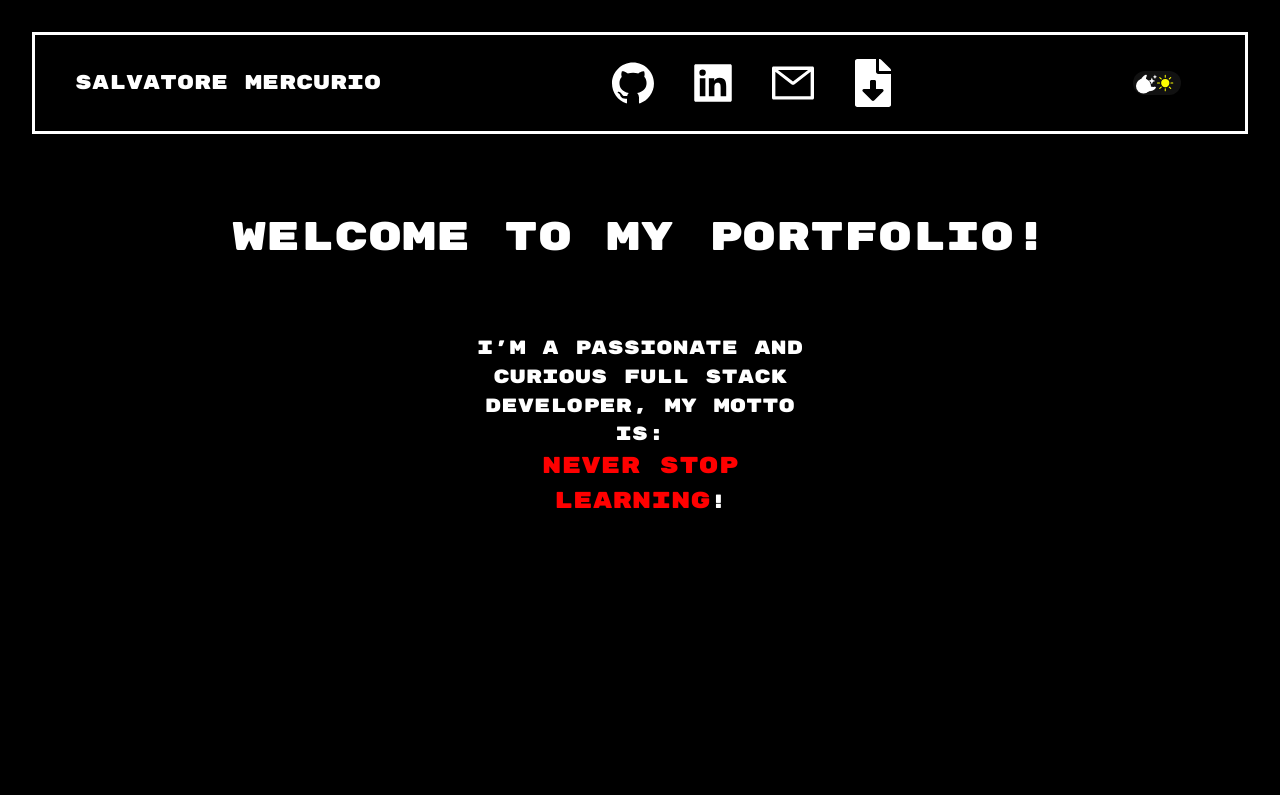
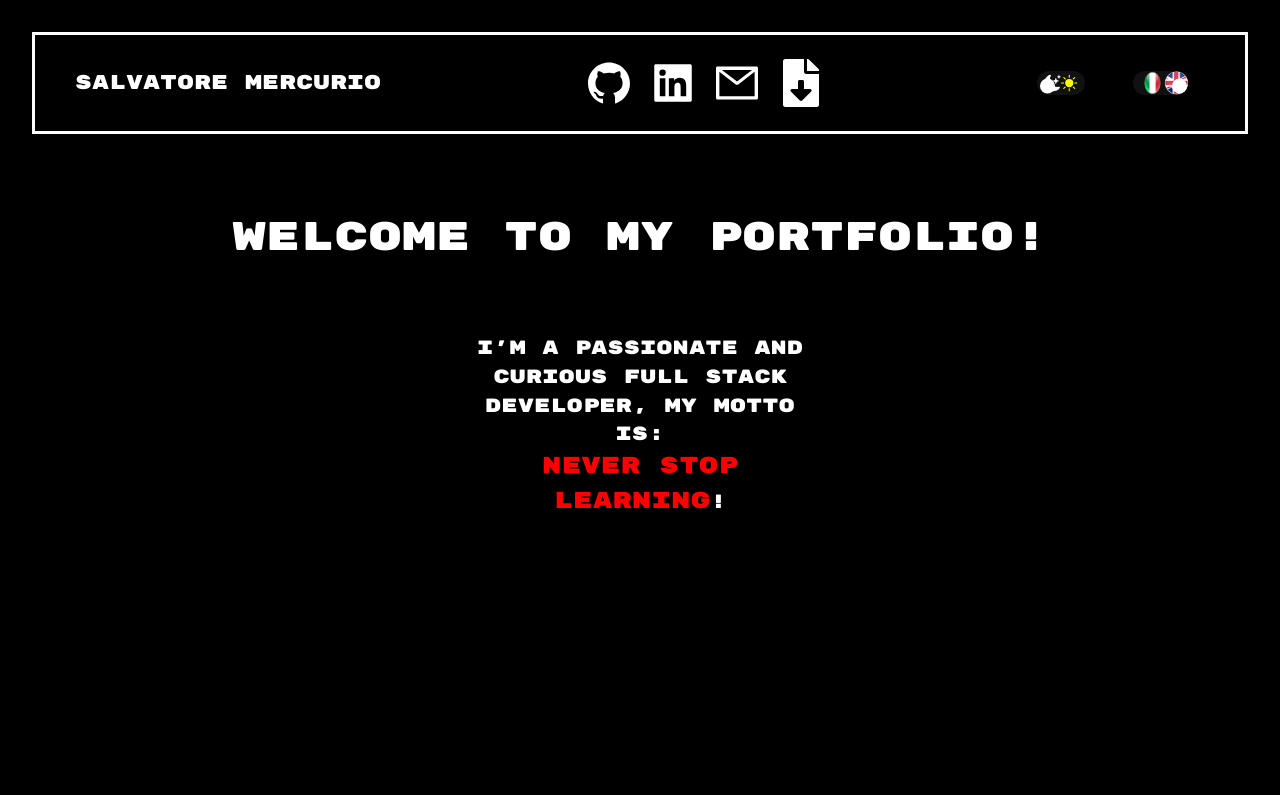
Before and after one commit to Salvo1789/salvatore-mercurio-portfolio, a React (Create React App) app: page / in a window 1280 px wide. Shown: the top 795 px of the page. Built offline with nearby package versions, Linux system fonts and the light colour scheme.

Commit message:
Added two languages: Italian & English

```diff
--- a/src/App.css
+++ b/src/App.css
@@ -67,6 +67,12 @@
 
   #darkmode .checkbox:checked + .label .ball{
 	transform: translateX(24px);
+  }
+
+  .flag{
+	width: 1rem;
+	height: 1rem;
+	border-radius: 50%;
   }
 
 /* Presentation style */
--- a/src/components/PortfolioNavbar.jsx
+++ b/src/components/PortfolioNavbar.jsx
@@ -2,10 +2,12 @@ import { Container, Nav, Navbar } from "react-bootstrap";
 import { BsMoonStarsFill, BsFillSunFill } from "react-icons/bs";
 import { AiFillGithub, AiFillLinkedin, AiOutlineMail} from 'react-icons/ai'
 import { FaFileDownload} from 'react-icons/fa'
+import italy_flag from '../italy_flag.png';
+import uk_flag from '../uk_flag.png';
 
 import { useDispatch, useSelector } from "react-redux";
 import { useEffect } from "react";
-import { handledarkMode } from "../redux/action";
+import { handleLanguage, handledarkMode } from "../redux/action";
 
 import CV_Salvatore_Mercurio from '../assets/CV_Salvatore_Mercurio.pdf'
 
@@ -15,7 +17,8 @@ const PortfolioNavbar = () => {
   const dispatch = useDispatch();
 
   // calling our state from the reduxer using useSelector hook of redux
-  const mode = useSelector((state) => state.mainReducer.isdarkMode);
+  const mode = useSelector((state) => state.darkMode.isdarkMode);
+  const lang = useSelector((state) => state.language.isEnglish);
 
   // destructuring isdarkMode state from mode variable called using useSelector hook of redux
   // const { isdarkMode } = mode;
@@ -26,6 +29,14 @@ const PortfolioNavbar = () => {
       ? dispatch(handledarkMode(false))
       : dispatch(handledarkMode(true));
   };
+
+  const switchLanguage = () => {
+    lang
+      ? dispatch(handleLanguage(false))
+      : dispatch(handleLanguage(true));
+  };
+
+
   useEffect(() => {
     //changing color of body with darkmode in useEffect
     document.body.style.backgroundColor = mode ? "#fff" : "#000";
@@ -40,35 +51,55 @@ const PortfolioNavbar = () => {
         <Navbar.Toggle aria-controls="basic-navbar-nav" />
         <Navbar.Collapse id="basic-navbar-nav">
           <Nav className="m-auto">
-            <Nav.Link href="#link" style={{ color: mode ? "black" : "white"}}>
-            <a href="https://github.com/Salvo1789" target="_blank" class="nav-link px-2 text-light"><AiFillGithub style={{ width: "3rem", height: "3rem", color: mode ? "black" : "white"}}/></a>
+            <Nav.Link href="https://github.com/Salvo1789" target="_blank" style={{ color: mode ? "black" : "white"}}>
+            <AiFillGithub style={{ width: "3rem", height: "3rem", color: mode ? "black" : "white"}}/>
             </Nav.Link>
-            <Nav.Link href="#link" style={{ color: mode ? "black" : "white"}}>
-            <a href="https://www.linkedin.com/in/salvatore-mercurio-full-stack-web-developer/" target="_blank" class="nav-link px-2"><AiFillLinkedin style={{ width: "3rem", height: "3rem", color: mode ? "black" : "white"}}/></a>
+            <Nav.Link href="https://www.linkedin.com/in/salvatore-mercurio-full-stack-web-developer/" target="_blank" style={{ color: mode ? "black" : "white"}}>
+            <AiFillLinkedin style={{ width: "3rem", height: "3rem", color: mode ? "black" : "white"}}/>
             </Nav.Link>
-            <Nav.Link href="#home" style={{ color: mode ? "black" : "white"}}>
-            <a href="mailto:salvo.mercurio89@gmail.com" class="nav-link px-2 "><AiOutlineMail style={{ width: "3rem", height: "3rem", color: mode ? "black" : "white"}}/></a>
+            <Nav.Link href="mailto:salvo.mercurio89@gmail.com" style={{ color: mode ? "black" : "white"}}>
+            <AiOutlineMail style={{ width: "3rem", height: "3rem", color: mode ? "black" : "white"}}/>
             </Nav.Link>
-            <Nav.Link href="#home" style={{ color: mode ? "black" : "white"}}>
-            <a href={CV_Salvatore_Mercurio} download="cv-salvatore-mercurio" class="nav-link px-2 "><FaFileDownload style={{ width: "3rem", height: "3rem", color: mode ? "black" : "white"}}/></a>
+            <Nav.Link href={CV_Salvatore_Mercurio} download="cv-salvatore-mercurio" style={{ color: mode ? "black" : "white"}}>
+            <FaFileDownload style={{ width: "3rem", height: "3rem", color: mode ? "black" : "white"}}/>
             </Nav.Link>
           </Nav>
         </Navbar.Collapse>
+
         <div
           id="darkmode"
       >
         <input
           type="checkbox"
           className="checkbox"
-          id="checkbox"
+          id="checkbox1"
           // onChange prop to fire our internal function for changing the dark mode value
           onChange={switchDarkMode}
           // checking checked prop with dark mode state
           checked={mode}
         />
-        <label htmlFor="checkbox" className="label">
+        <label htmlFor="checkbox1" className="label">
           <BsMoonStarsFill color="white" />
           <BsFillSunFill color="yellow" />
+          <div className="ball"></div>
+        </label>
+      </div>
+
+      <div
+          id="darkmode"
+      >
+        <input
+          type="checkbox"
+          className="checkbox"
+          id="checkbox2"
+          // onChange prop to fire our internal function for changing the dark mode value
+          onChange={switchLanguage}
+          // checking checked prop with dark mode state
+          checked={lang}
+        />
+        <label htmlFor="checkbox2" className="label">
+          <img className="flag" src={italy_flag} />
+          <img className="flag" src={uk_flag} />
           <div className="ball"></div>
         </label>
       </div>
--- a/src/components/Presentation.jsx
+++ b/src/components/Presentation.jsx
@@ -2,7 +2,29 @@ import { Container, Row, Col } from "react-bootstrap";
 import { useSelector } from "react-redux";
 
 const Presentation = () => {
-  const mode = useSelector((state) => state.mainReducer.isdarkMode);
+  const mode = useSelector((state) => state.darkMode.isdarkMode);
+  const lang = useSelector((state) => state.language.isEnglish);
+
+  let text1 = "WELCOME TO MY PORTFOLIO!";
+  if (lang){
+    text1 = "WELCOME TO MY PORTFOLIO!"
+   }else{
+    text1 = "BENVENUTO NEL MIO PORTFOLIO";
+   }
+
+   let text2 = "I'm a passionate and curious Full Stack Developer, my motto is:";
+  if (lang){
+    text2 = "I'm a passionate and curious Full Stack Developer, my motto is:";
+   }else{
+    text2 = "Sono un full-stack Developer appassionato e curioso, il mio motto é:";
+   }
+
+   let text3 = "NEVER STOP LEARNING";
+  if (lang){
+    text3 = "NEVER STOP LEARNING";
+   }else{
+    text3 = "MAI SMETTERE DI IMPARARE";
+   }
 
   return (
     <Container
@@ -14,16 +36,16 @@ const Presentation = () => {
       <Row>
         <Col style={{ textAlign: "center", margin: "2rem auto" }}>
           <h1 style={{ color: mode ? "black" : "white" }}>
-            WELCOME TO MY PORTFOLIO!
+            {text1}
           </h1>
         </Col>
       </Row>
       <Row>
         <Col style={{ textAlign: "center", margin: "2rem auto" }}>
           <p style={{ color: mode ? "black" : "white" }}>
-            I'm a passionate and curious Full Stack Developer, my motto is:
+           {text2}
             <br></br>
-            <span className="quote">NEVER STOP LEARNING</span>!
+            <span className="quote">{text3}</span>!
           </p>
         </Col>
       </Row>
--- a/src/components/ProjectsList.jsx
+++ b/src/components/ProjectsList.jsx
@@ -12,11 +12,26 @@ import mememory_2 from "../assets/projects_img/mememory_2.png";
 
 const ProjectsList = () => {
 
-  const mode = useSelector((state) => state.mainReducer.isdarkMode);
+  const mode = useSelector((state) => state.darkMode.isdarkMode);
+  const lang = useSelector((state) => state.language.isEnglish);
+
+  let title = "MY PROJECTS";
+  if(lang){
+    title = "MY PROJECTS";
+  }else{
+    title = "I MIEI PROGETTI";
+  }
+
+  let subtitle = "USED TECHNOLOGIES:";
+  if(lang){
+    subtitle = "USED TECHNOLOGIES:";
+  }else{
+    subtitle = "TECNOLOGIE UTILIZZATE:";
+  }
 
   return (
     <Container style={{ background: mode ? "white" : "black" }}>
-      <h1 className="text-center" style={{ color: mode ? "black" : "white" }}>MY PROJECTS</h1>
+      <h1 className="text-center" style={{ color: mode ? "black" : "white" }}>{title}</h1>
       <br></br>
       <Swiper
         effect={"coverflow"}
@@ -42,7 +57,7 @@ const ProjectsList = () => {
               <Card.Title>Newrizon - Mobile Product Website</Card.Title>
               <br></br>
               <Card.Text>
-                Used Technologies:
+                {subtitle}
                 <br></br>
                 #HTML #CSS #JavaScript #React.js #Redux #bootstrap
                 #Java #SpringBoot #SQL #PostgreSQL
@@ -60,7 +75,7 @@ const ProjectsList = () => {
               <Card.Title>Mercurioweather - Weather web app</Card.Title>
               <br></br>
               <Card.Text>
-                Used Technologies:
+              {subtitle}
                 <br></br>
                 #HTML #CSS #JavaScript #React.js #Redux #bootstrap
                 </Card.Text>
@@ -77,7 +92,7 @@ const ProjectsList = () => {
               <Card.Title>Greenlife - CRM</Card.Title>
               <br></br>
               <Card.Text>
-                Used Technologies:
+              {subtitle}
                 <br></br>
                 #HTML #CSS #JavaScript #React.js #Redux #bootstrap
                 #Java #SpringBoot #SQL #PostgreSQL
@@ -95,7 +110,7 @@ const ProjectsList = () => {
               <Card.Title>BrainChallenge - Quiz Web App</Card.Title>
               <br></br>
               <Card.Text>
-                Used Technologies:
+              {subtitle}
                 <br></br>
                 #HTML #CSS #JavaScript #React.js #bootstrap
                 </Card.Text>
@@ -112,7 +127,7 @@ const ProjectsList = () => {
               <Card.Title>MEMEmory - Gaming Web App</Card.Title>
               <br></br>
               <Card.Text>
-                Used Technologies:
+              {subtitle}
                 <br></br>
                 #HTML #CSS #JavaScript #React.js #bootstrap
                 </Card.Text>
--- a/src/components/TechList.jsx
+++ b/src/components/TechList.jsx
@@ -1,42 +1,77 @@
-import { Container, Row, Col } from 'react-bootstrap';
+import { Container, Row, Col } from "react-bootstrap";
 import { useSelector } from "react-redux";
 
-import selfie from '../selfie.png';
-import HTML5_logo from '../assets/HTML5_logo.png';
-import CSS_logo from '../assets/CSS_logo.png';
-import JS_logo from '../assets/JS_logo.png';
-import react_logo from '../assets/react_logo.png';
-import bootstrap_logo from '../assets/bootstrap_logo.png';
-import java_logo from '../assets/java_logo.png';
-import spring_boot_logo from '../assets/spring_boot_logo.png';
-import postgresql_logo from '../assets/postgresql_logo.png';
+import selfie from "../selfie.png";
+import HTML5_logo from "../assets/HTML5_logo.png";
+import CSS_logo from "../assets/CSS_logo.png";
+import JS_logo from "../assets/JS_logo.png";
+import react_logo from "../assets/react_logo.png";
+import bootstrap_logo from "../assets/bootstrap_logo.png";
+import java_logo from "../assets/java_logo.png";
+import spring_boot_logo from "../assets/spring_boot_logo.png";
+import postgresql_logo from "../assets/postgresql_logo.png";
 
 const TechList = () => {
+  const mode = useSelector((state) => state.darkMode.isdarkMode);
+  const lang = useSelector((state) => state.language.isEnglish);
 
-    const mode = useSelector((state) => state.mainReducer.isdarkMode);
+  let title = "TECH SKILLS";
+  if (lang) {
+    title = "TECH SKILLS";
+  } else {
+    title = "LE MIE COMPETENZE";
+  }
 
-    return(
-        <Container className=' my-5 d-flex justify-content-center'>
-            <Row className='mt-5' style={{textAlign: "center", margin: "2 rem auto"}}>
+  return (
+    <Container className=" my-5 d-flex justify-content-center">
+      <Row
+        className="mt-5"
+        style={{ textAlign: "center", margin: "2 rem auto" }}
+      >
         <Col>
-                <h1 style={{ color: mode ? "black" : "white" }}> TECH SKILLS</h1>
+          <h1 style={{ color: mode ? "black" : "white" }}> {title}</h1>
           <br></br>
-                <img src={selfie} alt="selfie" style={{ maxWidth:"100%", maxHeight:"100%", opacity: "0.35", borderRadius: "50%", filter: "grayscale(100%)"}}/>
+          <img
+            src={selfie}
+            alt="selfie"
+            style={{
+              maxWidth: "100%",
+              maxHeight: "100%",
+              opacity: "0.35",
+              borderRadius: "50%",
+              filter: "grayscale(100%)",
+            }}
+          />
           <div className="box">
-		<span id="img1" style={{"--i":1}}><img src={HTML5_logo}/></span>
-		<span style={{"--i":2}}><img src={CSS_logo}/></span>
-		<span style={{"--i":3}}><img src={JS_logo}/></span>
-		<span style={{"--i":4}}><img src={react_logo}/></span>
-		<span style={{"--i":5}}><img src={bootstrap_logo}/></span>
-		<span style={{"--i":6}}><img src={java_logo}/></span>
-		<span style={{"--i":7}}><img src={spring_boot_logo}/></span>
-		<span style={{"--i":8}}><img src={postgresql_logo}/></span>
+            <span id="img1" style={{ "--i": 1 }}>
+              <img src={HTML5_logo} />
+            </span>
+            <span style={{ "--i": 2 }}>
+              <img src={CSS_logo} />
+            </span>
+            <span style={{ "--i": 3 }}>
+              <img src={JS_logo} />
+            </span>
+            <span style={{ "--i": 4 }}>
+              <img src={react_logo} />
+            </span>
+            <span style={{ "--i": 5 }}>
+              <img src={bootstrap_logo} />
+            </span>
+            <span style={{ "--i": 6 }}>
+              <img src={java_logo} />
+            </span>
+            <span style={{ "--i": 7 }}>
+              <img src={spring_boot_logo} />
+            </span>
+            <span style={{ "--i": 8 }}>
+              <img src={postgresql_logo} />
+            </span>
           </div>
         </Col>
       </Row>
-
     </Container>
-    )
-}
+  );
+};
 
 export default TechList;
--- a/src/redux/action/index.js
+++ b/src/redux/action/index.js
@@ -1,4 +1,5 @@
 export const DARK_MODE = "DARK_MODE";
+export const ENG_LANG = "ENG_LANG";
 
 export const handledarkMode = (e) => async (dispatch) => {
     // getting the true or false value from the parameter and saving that to localstorage
@@ -10,3 +11,14 @@ export const handledarkMode = (e) => async (dispatch) => {
       payload: e,
     });
   };
+
+  export const handleLanguage = (e) => async (dispatch) => {
+    // getting the true or false value from the parameter and saving that to localstorage
+    // localStorage.setItem("darkmode", e);
+
+    //dispatch data to reducer to be accessed as payload.action
+    dispatch({
+      type: ENG_LANG,
+      payload: e,
+    });
+  };
--- /dev/null
+++ b/src/redux/reducer/languageReducer.js
@@ -0,0 +1,21 @@
+import { ENG_LANG } from "../action";
+
+const initialState = {
+    // checking mode from localstorage if falsey (e.g. 0, null, undefined, etc.) it will be false, otherwise true
+    isEnglish: true,
+  };
+
+const languageReducer = (state = initialState, action) => {
+    switch (action.type) {
+      case ENG_LANG:
+        return {
+          ...state,
+          // getting value from the action file and changing isdarkMode State.
+          isEnglish: action.payload,
+        };
+      default:
+        return state;
+    }
+  };
+
+export default languageReducer;
--- a/src/redux/store/index.js
+++ b/src/redux/store/index.js
@@ -1,12 +1,14 @@
 import { combineReducers, configureStore } from '@reduxjs/toolkit'
-import darkModeReducer from "../reducer";
+import darkModeReducer from "../reducer/darkModeReducer";
+import languageReducer from "../reducer/languageReducer";
 
 // export default combineReducers({
 //   darkMode: darkModeReducer,
 // });
 
 const rootReducer = combineReducers({
-  mainReducer: darkModeReducer,
+  darkMode: darkModeReducer,
+  language: languageReducer
 });
 
 const store = configureStore({
```
Also changed, not shown: src/italy_flag.png (added), src/redux/reducer/darkModeReducer.js (line endings or trailing spaces), src/uk_flag.png (added). Lines whose indentation alone changed are shown as unchanged.
